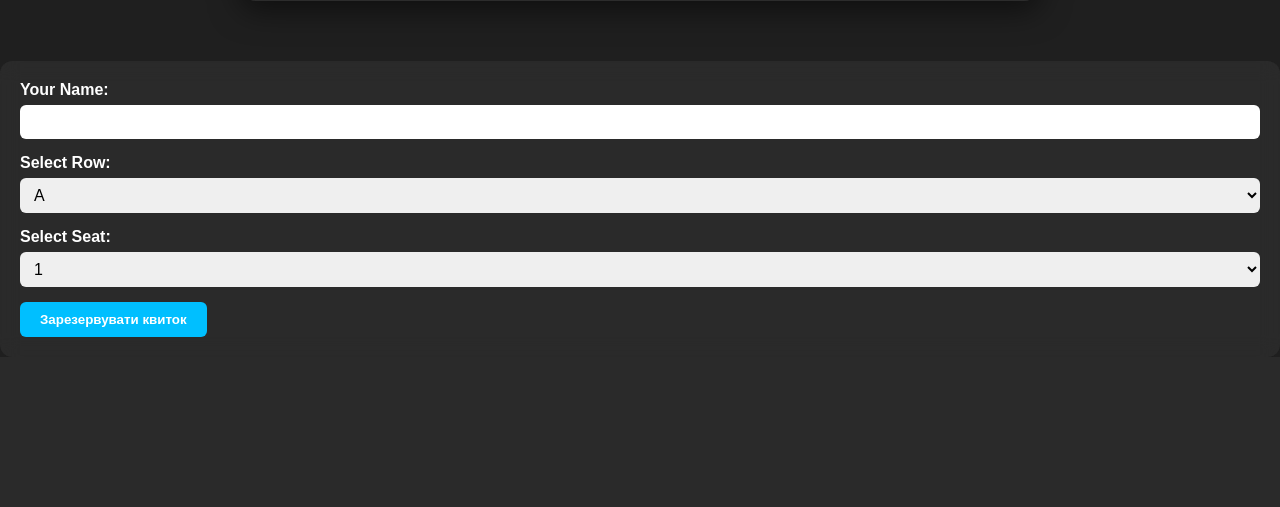
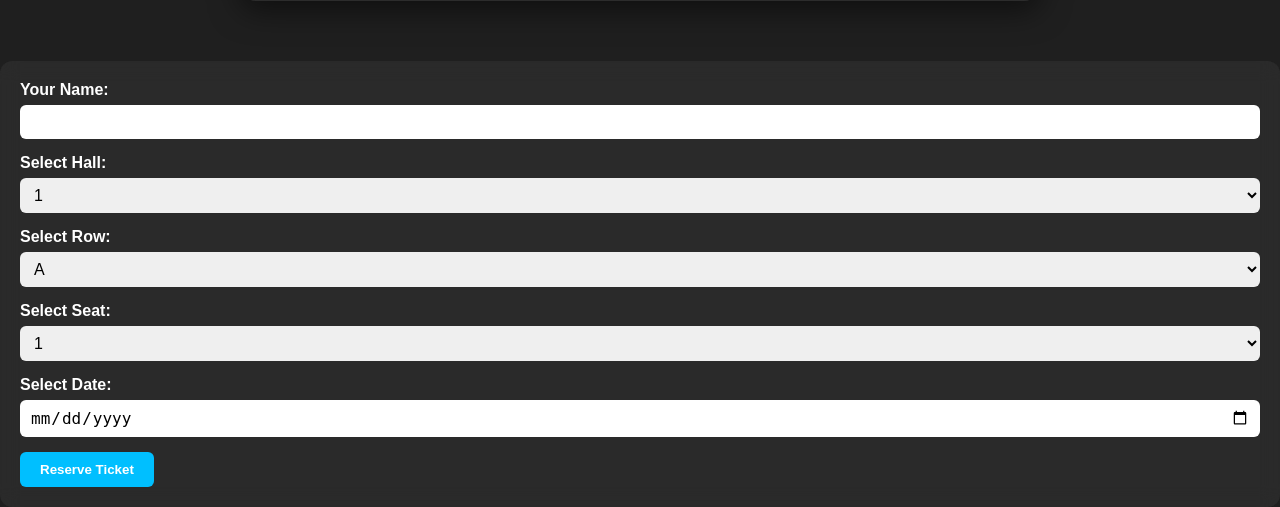
Before and after one commit to Fozi4/KinoSelect, a Flask app: page /movieDetails/1 in a window 1280 px wide. Shown: the part 894-1401 px from the top of the page. Before the commit the page ends 1251 px from the top, so only its background shows below. Run offline with Flask 3, Linux system fonts and the light colour scheme; data comes from the database, SQL or seed files in the repository; both versions use the stored data as it was after the commit.

Commit message:
reserved ticket added, and you can no longer reserve the same ticket. profile html added, for a profile

```diff
--- a/app.py
+++ b/app.py
@@ -1,9 +1,11 @@
 from flask import Flask, render_template, request, redirect, url_for, flash
 from flask_sqlalchemy import SQLAlchemy
+from sqlalchemy import UniqueConstraint
 from flask_login import current_user, UserMixin, LoginManager, login_required, logout_user, login_user
 from werkzeug.security import check_password_hash, generate_password_hash
 from dotenv import load_dotenv
 import os
+from datetime import datetime, timedelta
 
 load_dotenv()
 app = Flask(__name__)
@@ -39,12 +41,21 @@ class Movie(db.Model):
 
 class Rezerwacja(db.Model):
     __tablename__ = 'Rezerwacja'
-    id = db.Column(db.Integer, primary_key=True)
+
+    id = db.Column(db.Integer, primary_key=True)  # окремий первинний ключ
     name = db.Column(db.String(100), nullable=False)
     row = db.Column(db.String(100), nullable=False)
     seat = db.Column(db.Integer, nullable=False)
     film = db.Column(db.Integer, nullable=False)
-# film, sala, godzina, kinoteatr, data_wygasania, data_rezerwacji
+    sala = db.Column(db.String(100), nullable=False)
+    data_rezerwacji = db.Column(db.Date, nullable=False)
+    data_wygasania = db.Column(db.Date, nullable=False)
+    kinoteatr = db.Column(db.String(100), nullable=False)
+
+    __table_args__ = (
+        UniqueConstraint('row', 'seat', 'film', 'sala',
+                         'data_rezerwacji', name='unique_seat_per_showing'),
+    )
 
 
 login_manager = LoginManager()
@@ -140,22 +151,40 @@ def movieDetails(movie_id):
 
 @app.route('/reserve/<int:movie_id>', methods=['POST'])
 def reserve_ticket(movie_id):
-    movie_list = Movie.query.all()
-
     if request.method == 'POST':
         name = request.form.get('name')
         seat = request.form.get('seat')
         row = request.form.get('row')
-        movie = request.form.get(movie_id)
-        if name and seat and row:
+        sala = request.form.get('hall')
+        date_str = request.form.get('date')
+        date = datetime.strptime(date_str, "%Y-%m-%d").date()
+        kinoteatr = request.form.get('cinema')
+        if not current_user.is_authenticated:
+            flash('You must be logged in to reserve a ticket.',
+                  'error')
+            return redirect(url_for('login'))
+
+        existing_reservation = Rezerwacja.query.filter_by(
+            row=row,
+            seat=seat,
+            film=movie_id,
+            sala=sala,
+            data_rezerwacji=date
+        ).first()
+        if existing_reservation:
+            flash(
+                'This seat is already reserved for the selected date. Please choose another seat.', 'error')
+            return redirect(url_for('movieDetails', movie_id=movie_id))
+
+        if name and seat and row and sala and date and kinoteatr:
             new_rezerwacja = Rezerwacja(
-                name=name, seat=seat, row=row, film=movie_id)
+                name=name, seat=seat, row=row, film=movie_id, sala=sala, data_rezerwacji=date, data_wygasania=date + timedelta(days=1), kinoteatr=kinoteatr)
+            print(
+                f'{name} забронював(ла) місце {seat} ряд {row} на фільм з ID {movie_id}')
             db.session.add(new_rezerwacja)
             db.session.commit()
-            print(
-                f'{name} забронював(ла) місце {seat} ряд {row} на фільм з ID {movie_id}')
-    # Тут можна зберігати в базу або просто вивести
-    return render_template('signup.html')  # або показати підтвердження
+            flash('Ticket reserved successfully!', 'success')
+            return redirect(url_for('movieDetails', movie_id=movie_id))
 
 
 # with app.app_context():
--- a/static/css/movieDetailsStyles.css
+++ b/static/css/movieDetailsStyles.css
@@ -109,3 +109,21 @@ body {
 .cinema-link:hover {
   color: #009acf;
 }
+
+.flashes {
+  list-style: none;
+  padding: 0;
+}
+.flashes li {
+  padding: 10px;
+  margin-bottom: 10px;
+  border-radius: 5px;
+}
+.flashes li.success {
+  background-color: #d4edda;
+  color: #155724;
+}
+.flashes li.error {
+  background-color: #f8d7da;
+  color: #721c24;
+}
--- a/templates/movie_details.html
+++ b/templates/movie_details.html
@@ -8,6 +8,15 @@
       href="{{ url_for('static', filename='css/movieDetailsStyles.css') }}"
     />
   </head>
+  {% with messages = get_flashed_messages(with_categories=true) %}
+  {% if messages %}
+    <ul class="flashes">
+      {% for category, message in messages %}
+        <li class="{{ category }}">{{ message }}</li>
+      {% endfor %}
+    </ul>
+  {% endif %}
+{% endwith %}
   <body>
     <div class="movie-details-container">
       <h1>{{ movie.title }}</h1>
@@ -29,6 +38,13 @@
       <label for="name">Your Name:</label>
       <input type="text" name="name" required>
 
+      <label for="hall">Select Hall:</label>
+      <select name="hall" required>
+        {% for hall in ['1', '2', '3', '4'] %}
+          <option value="{{ hall }}">{{ hall }}</option>
+        {% endfor %}
+      </select>
+
       <label for="row">Select Row:</label>
       <select name="row" required>
         {% for row in ['A', 'B', 'C', 'D', 'E', 'F'] %}
@@ -43,7 +59,12 @@
         {% endfor %}
       </select>
 
-      <button type="submit">Зарезервувати квиток</button>
+      <label for="date">Select Date:</label>
+      <input type="date" name="date" required>
+
+      <input type="hidden" name="cinema" value="{{ movie.cinema }}">
+
+      <button type="submit">Reserve Ticket</button>
     </form>
     </div>
   </body>
```
Also changed, not shown: instance/users.db, templates/profile.html (added).
